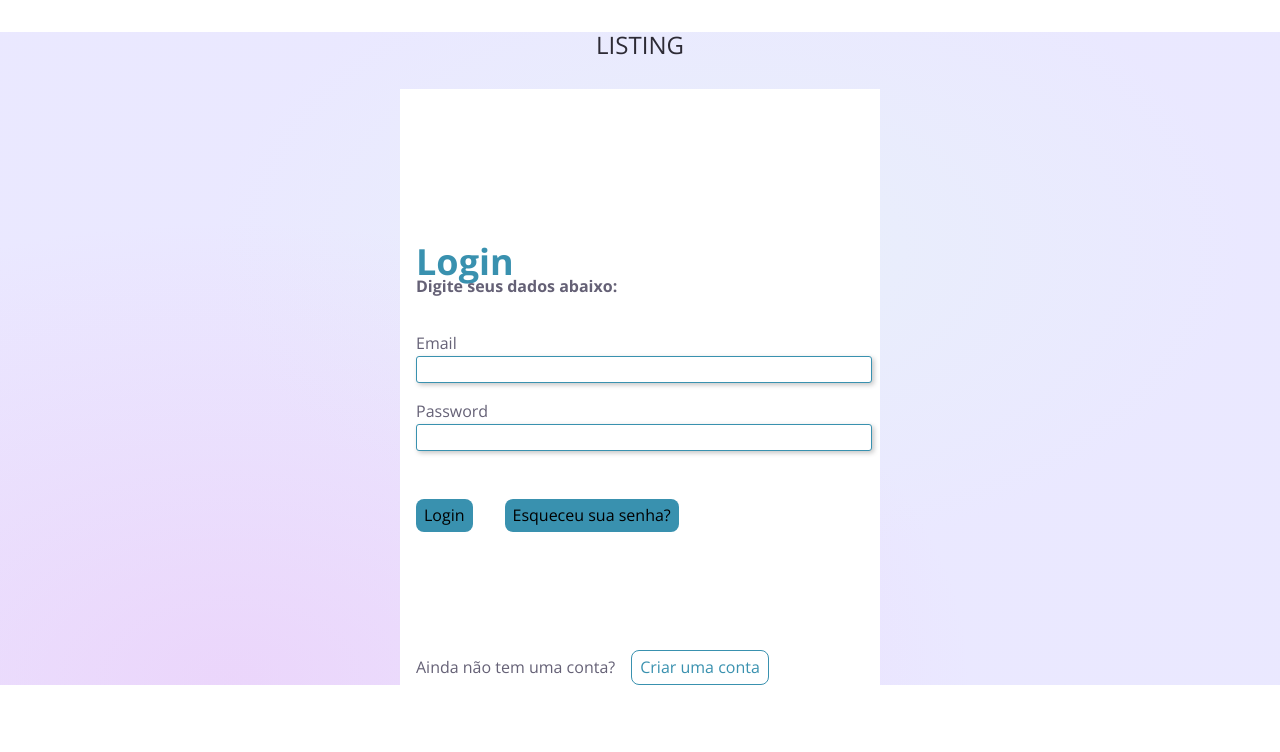
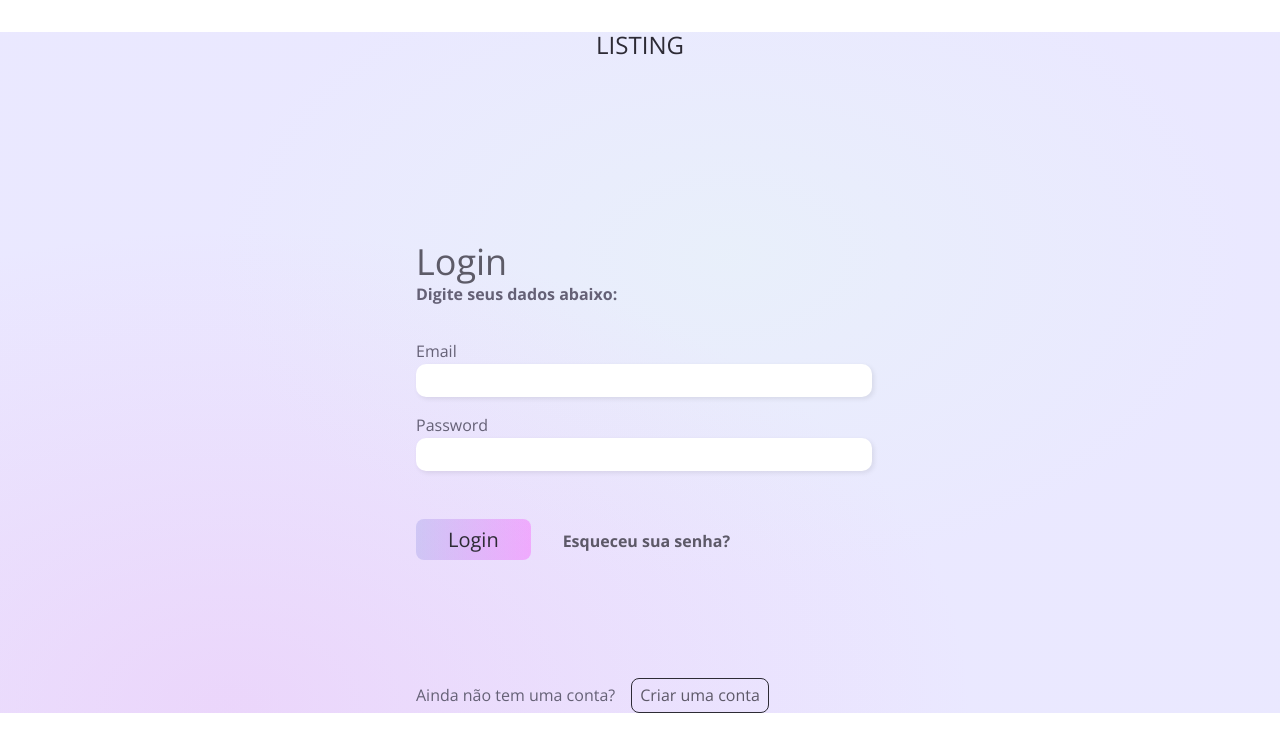
Before and after one commit to pedroviana71/taskManagerReact, a React (Create React App) app: page /login in a window 1280 px wide. Shown: the top 752 px of the page. Built offline with nearby package versions, Linux system fonts and the light colour scheme.

Commit message:
some small changes

```diff
--- a/src/components/login/index.module.scss
+++ b/src/components/login/index.module.scss
@@ -3,15 +3,16 @@
 .loginSection {
   display: flex;
   flex-direction: column;
-  background-color: color.$background-primary;
   padding-top: 160px;
   padding-left: 16px;
   color: color.$text-secondary;
   height: 100%;
   flex-grow: 1;
   .title {
-    color: color.$button-primary;
+    color: color.$black75;
+    font-weight: 500;
     font-size: 36px;
+    margin-bottom: 8px;
   }
   .form {
     margin-top: 32px;
@@ -27,20 +28,35 @@
       }
       .input {
         width: 100%;
-        border: 1px solid color.$button-primary;
-        border-radius: 3px;
-        box-shadow: 2px 2px 5px rgba(0, 0, 0, 0.233);
+        border: none;
+        border-radius: 10px;
+        padding: 4px;
+        box-sizing: border-box;
+        box-shadow: 2px 2px 5px rgba(0, 0, 0, 0.081);
       }
     }
     .loginButton {
       margin-top: 32px;
-      padding-right: 8px;
-      border: 0px;
-      background-color: color.$button-primary;
+      border: none;
+      background: rgb(110, 116, 217);
+      background: linear-gradient(
+        90deg,
+        rgba(110, 115, 217, 0.222) 0%,
+        rgba(255, 0, 255, 0.238) 100%
+      );
       border-radius: 8px;
-      padding: 4px 8px;
+      padding: 8px 32px;
+      color: color.$black100;
+      font-size: 20px;
+      margin-right: 32px;
+      cursor: pointer;
+    }
+    .forgotPasswordButton {
+      background-color: transparent;
+      color: color.$black75;
+      border: none;
       font-size: 16px;
-      margin-right: 32px;
+      font-weight: 700;
       cursor: pointer;
     }
   }
@@ -49,12 +65,12 @@
     align-items: center;
     .createAccountButton {
       margin-left: 16px;
-      border: 1px solid color.$button-primary;
-      background-color: color.$background-primary;
+      border: 1px solid color.$black100;
+      background-color: transparent;
       border-radius: 8px;
       padding: 4px 8px;
       font-size: 16px;
-      color: color.$button-primary;
+      color: color.$black75;
     }
   }
 }
--- a/src/components/login/index.tsx
+++ b/src/components/login/index.tsx
@@ -9,7 +9,6 @@ import InlineAlert from "../custom/inlineAlert";
 const Login = () => {
   const navigate = useNavigate();
   const dispatch = useDispatch();
-
   const [login] = useLoginMutation();
   const [password, setPassword] = useState("");
   const [email, setEmail] = useState("");
@@ -86,7 +85,10 @@ const Login = () => {
         >
           Login
         </button>
-        <button onClick={handleResetPassword} className={styles.loginButton}>
+        <button
+          onClick={handleResetPassword}
+          className={styles.forgotPasswordButton}
+        >
           Esqueceu sua senha?{" "}
         </button>
       </form>
```
